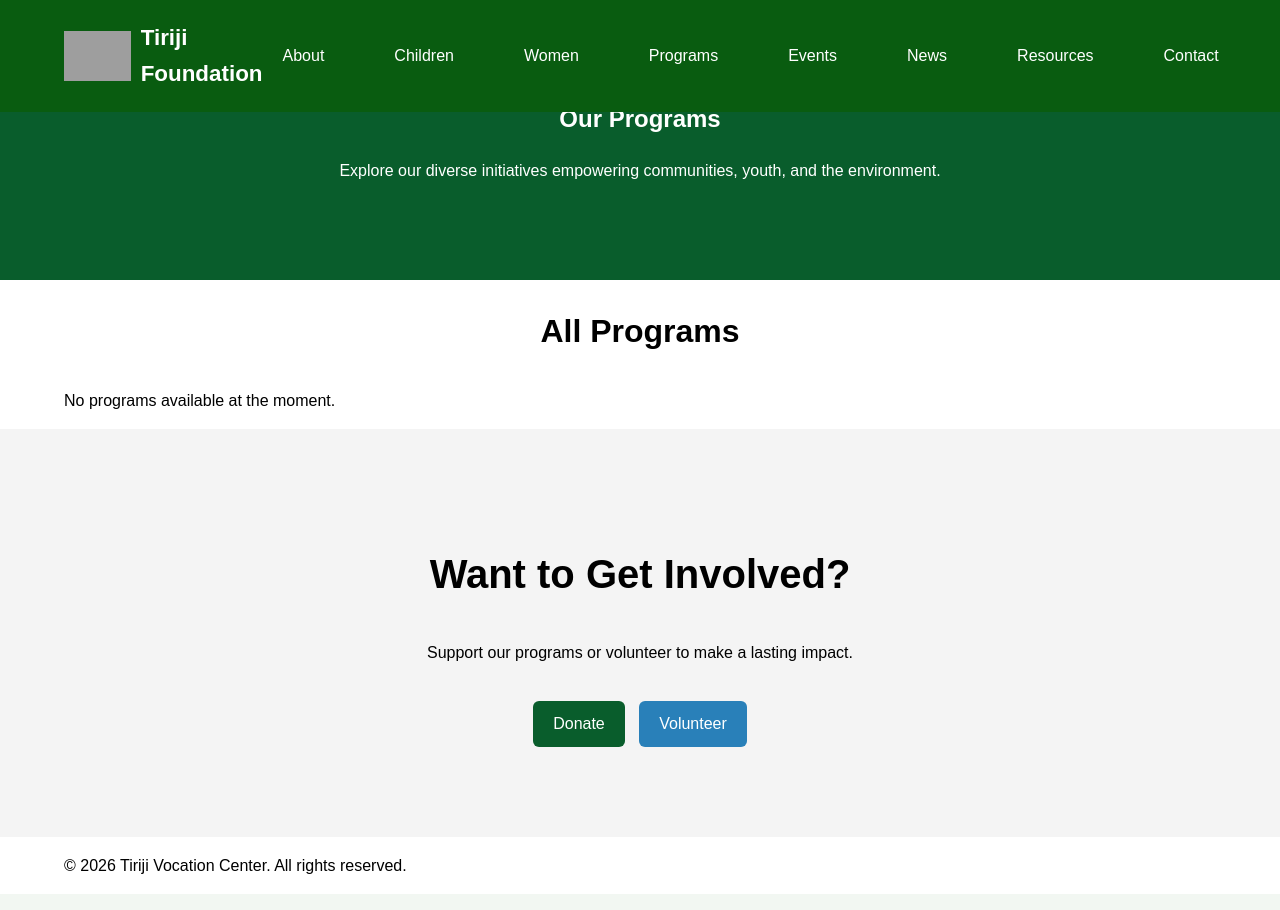
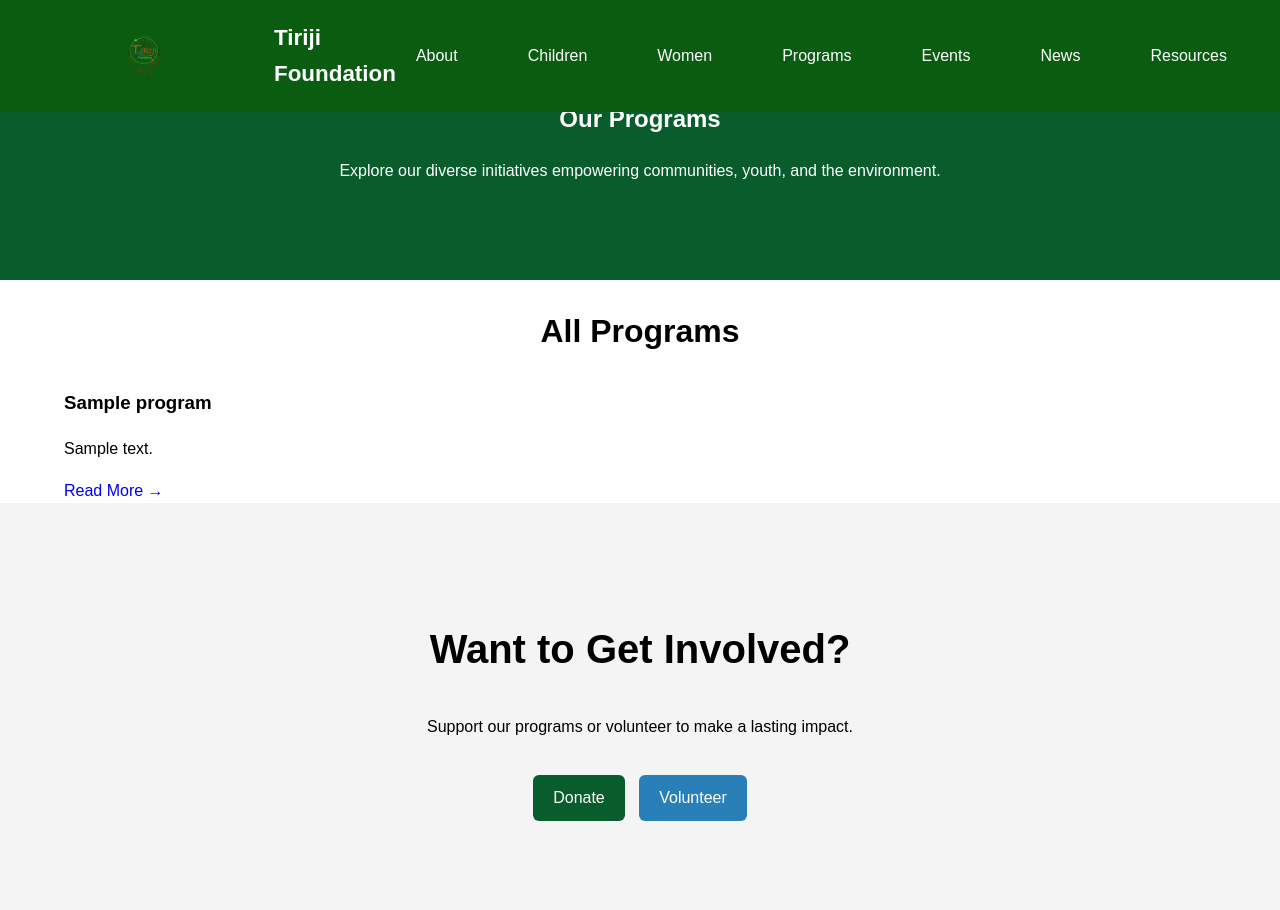
Before and after one commit to Raibn/tiriji-foundation, a Django app: page /programs/ in a window 1280 px wide. Shown: the top 910 px of the page. Run offline with Django 5.2, Linux system fonts and the light colour scheme; tables that the repository leaves empty hold one stand-in row (values such as "Sample post"); grey boxes are pictures that could not be loaded.

Commit message:
configuration of programs: detailed view

```diff
--- a/core/templates/core/programs.html
+++ b/core/templates/core/programs.html
@@ -18,7 +18,7 @@
     <h2 class="section-title">All Programs</h2>
 
     <div class="program-grid">
-        {% for program in program %}
+        {% for program in programs %}
         <div class="program-card">
             {% if program.image %}
                 <img src="{{ program.image.url }}" alt="{{ program.title }}">
--- a/core/templates/core/volunteer.html
+++ b/core/templates/core/volunteer.html
@@ -4,7 +4,7 @@
     <meta charset="UTF-8">
     <meta name="viewport" content="width=device-width, initial-scale=1.0">
     <title>Volunteer | Tiriji Foundation</title>
-    <link rel="stylesheet" href="style_v2.css">
+    <link rel="stylesheet" href="{% static 'css/style.css' %}">
 </head>
 <body>
     <header class="navbar">
--- a/core/views.py
+++ b/core/views.py
@@ -26,8 +26,8 @@ def programs(request):
     return render(request, 'core/programs.html', {'programs': programs})
 
 def program_detail(request, program_id):
-    program = program.objects.get(id=program_id)
-    return render(request, 'core/program_detail.html', {'program': program})
+    program_detail = program.objects.get(program_id=program_id)
+    return render(request, 'core/program_detail.html', {'program': program_detail})
 
 def volunteer_signup(request):
     if request.method == 'POST':
```
Also changed, not shown: core/admin.py (line endings or trailing spaces), core/static/images/logo.png (added).
